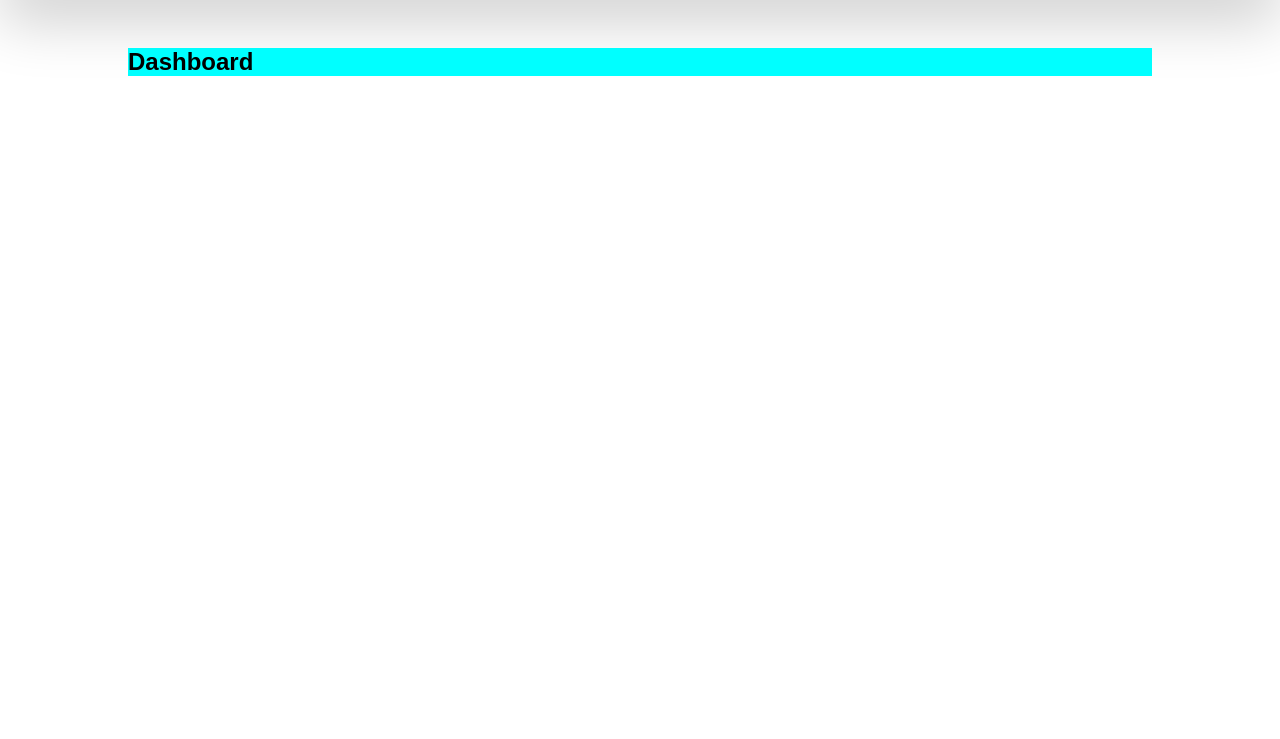
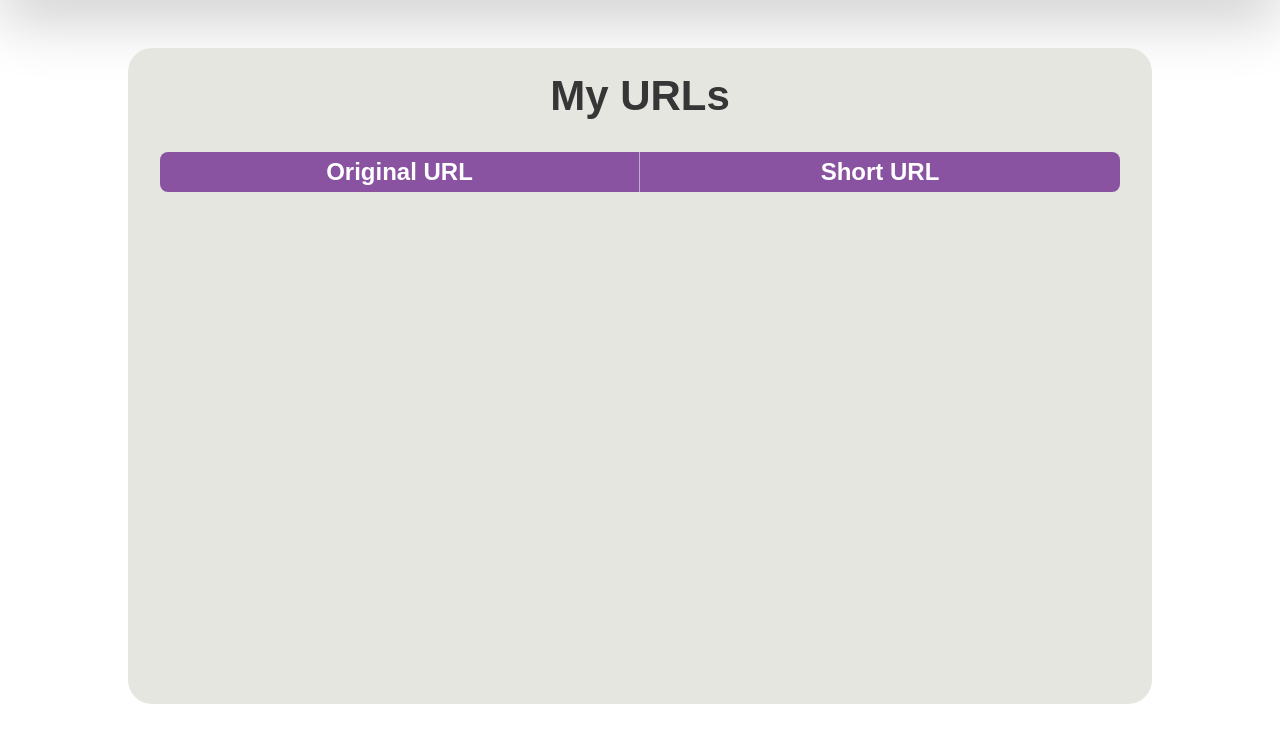
Before and after one commit to abdullahghazi-swe/URL-Shortener, a Django app: page /stats/dashboard/ in a window 1280 px wide. Shown: the part 61-800 px from the top of the page. Run offline with Django 5.2, Linux system fonts and the light colour scheme; the visitor is signed in with stand-in values (Sample User, id 1); data that the repository does not hold is empty.

Commit message:
Added url list on dashboard

```diff
--- a/analytics/static/analytics/css/style.css
+++ b/analytics/static/analytics/css/style.css
@@ -1,3 +1,66 @@
 .dashboard {
-    background-color: aqua;
+    background-color: rgb(230, 230, 225);
+    height: 95%;
+    padding: 24px;
+    border-radius: 24px;
+    display: flex;
+    flex-direction: column;
+    gap: 24px;
+    align-items: center;
 }
+
+.heading {
+    color: rgb(54, 54, 54);
+    font-size: 42px;
+    font-weight: 700;
+}
+
+.url-list {
+    padding: 8px;
+    width: 100%;
+    display: flex;
+    flex-direction: column;
+    justify-content: center;
+    align-items: center;
+    gap: 12px;
+}
+
+.table-head {
+    width: 100%;
+    display: flex;
+    justify-content: space-around;
+    background-color: rgb(137, 83, 161);
+    color: white;
+    border-radius: 8px;
+}
+
+.column {
+    font-size: 24px;
+    padding: 6px 0;
+    width: 50%;
+    font-weight: 600;
+    text-align: center;
+}
+
+.col-1 {
+    border-right: 1px solid rgba(255, 255, 255, 0.5);
+}
+
+.list-item {
+    display: flex;
+    width: 100%;
+    background-color: white;
+    border-radius: 8px;
+    font-size: 20px;
+    font-weight: 400;
+}
+
+.cell {
+    display: inline-block;
+    overflow: hidden;
+    text-overflow: ellipsis;
+    white-space: nowrap;
+    padding: 8px 18px;
+    padding-right: 24px;
+    width: 50%;
+}
--- a/analytics/templates/analytics/dashboard.html
+++ b/analytics/templates/analytics/dashboard.html
@@ -10,7 +10,21 @@
 {% block content %}
 
 <div class="dashboard">
-    <h2>Dashboard</h2>
+    <h2 class="heading">My URLs</h2>
+    <div class="url-list">
+        <div class="table-head">
+            <div class="column col-1">Original URL</div>
+            <div class="column col-2">Short URL</div>
+        </div>
+        {% if urls %}
+            {% for url in urls %}
+                <div class="list-item">
+                    <div class="cell">{{ url.input_url }}</div>
+                    <div class="cell">{{ host }}/go/{{ url.shorten }}</div>
+                </div>
+            {% endfor %}
+        {% endif %}
+    </div>
 </div>
 
 {% endblock %}
--- a/analytics/views.py
+++ b/analytics/views.py
@@ -5,5 +5,7 @@ from main.models import UrlList
 # Create your views here.
 @login_required
 def dashboard(request):
-    my_urls = UrlList.objects.filter(created_by = request.user)
-    return render(request, 'analytics/dashboard.html')
+    host = request.build_absolute_uri("/").rstrip("/")
+
+    my_urls = request.user.urls.all()
+    return render(request, 'analytics/dashboard.html', {'urls': my_urls, 'host': host})
```
